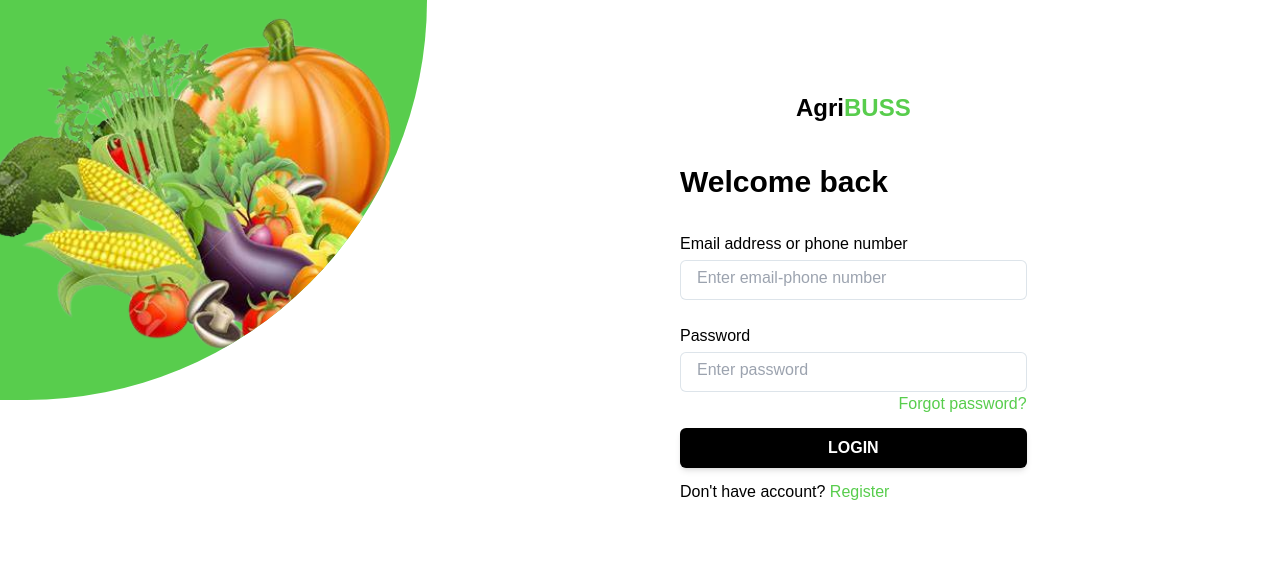
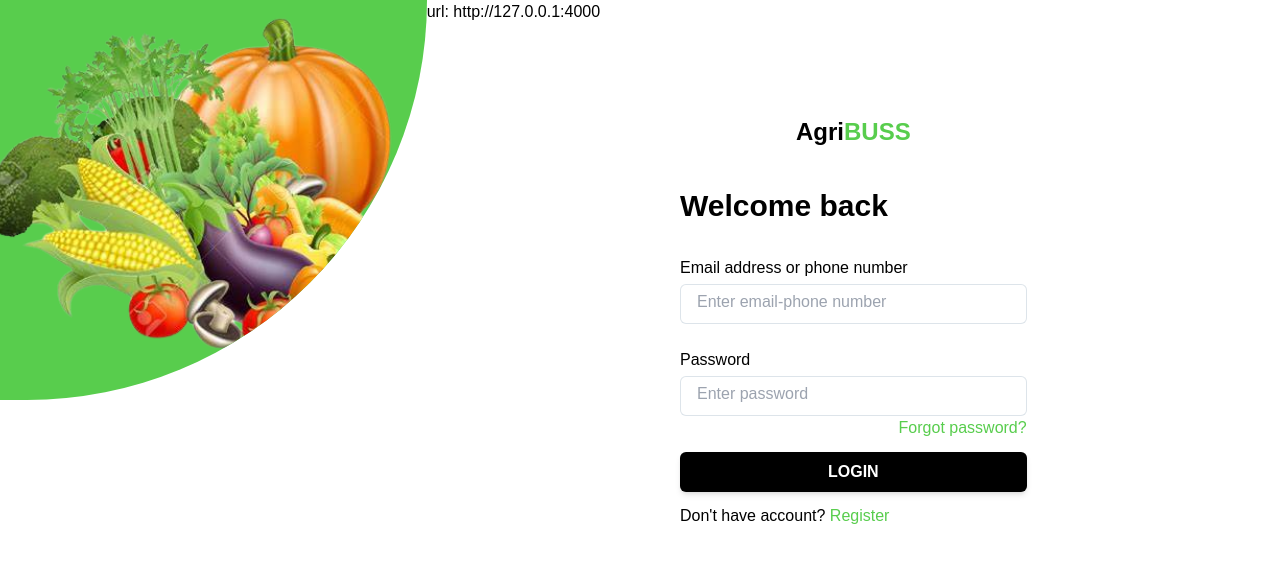
Before and after one commit to patson120/AGRIBUSS_WEB, a React (Vite) app: page /login in a window 1280 px wide. Shown: the top 562 px of the page. Built offline with nearby package versions, Linux system fonts and the light colour scheme; no server answers; what dotenv-flow would draw is missing.

Commit message:
first commit

```diff
--- a/src/Utils/axiosInstance.js
+++ b/src/Utils/axiosInstance.js
@@ -9,9 +9,6 @@ const axiosInstance = axios.create({
   baseURL: `${NODE_APP_BASE_URL}/api`,
 });
 
-// user
-// email: 'agribussadmin@gmail.com',
-// password: 'Admin@123',
 
 axiosInstance.interceptors.request.use(
   (config) => {
--- a/src/components/pages/login.jsx
+++ b/src/components/pages/login.jsx
@@ -10,6 +10,7 @@ import { login, userRole, getRole} from '../../redux/feature/userSlice.js';
 import {  useRef } from 'react';
 import {Toast} from 'primereact/toast'
 import { useUserRole } from '../../context/UseRoleContext.jsx';
+import { NODE_APP_BASE_URL } from '../../Utils/index.js';
 
 export default function Login(){
 
@@ -67,6 +68,9 @@ export default function Login(){
 		validationSchema
 	})
 
+	console.log({ NODE_APP_BASE_URL });
+
+
 	return(
 		<>
 			{/*<ProtectedRoutes isLogged={isLogged}/>*/}
@@ -82,6 +86,7 @@ export default function Login(){
 					</div>
 				</div>
 				<div className="w-full h-full flex-auto">
+					<p>url: { NODE_APP_BASE_URL } </p>
 					<form className=" w-1/2 m-auto rounded p-10 mt-3"  method="POST" onSubmit={formik.handleSubmit} >
 						<div>
 							<h4 className="text-black font-bold text-2xl py-10 text-center">Agri<span className="text-primary">BUSS</span></h4>
```
